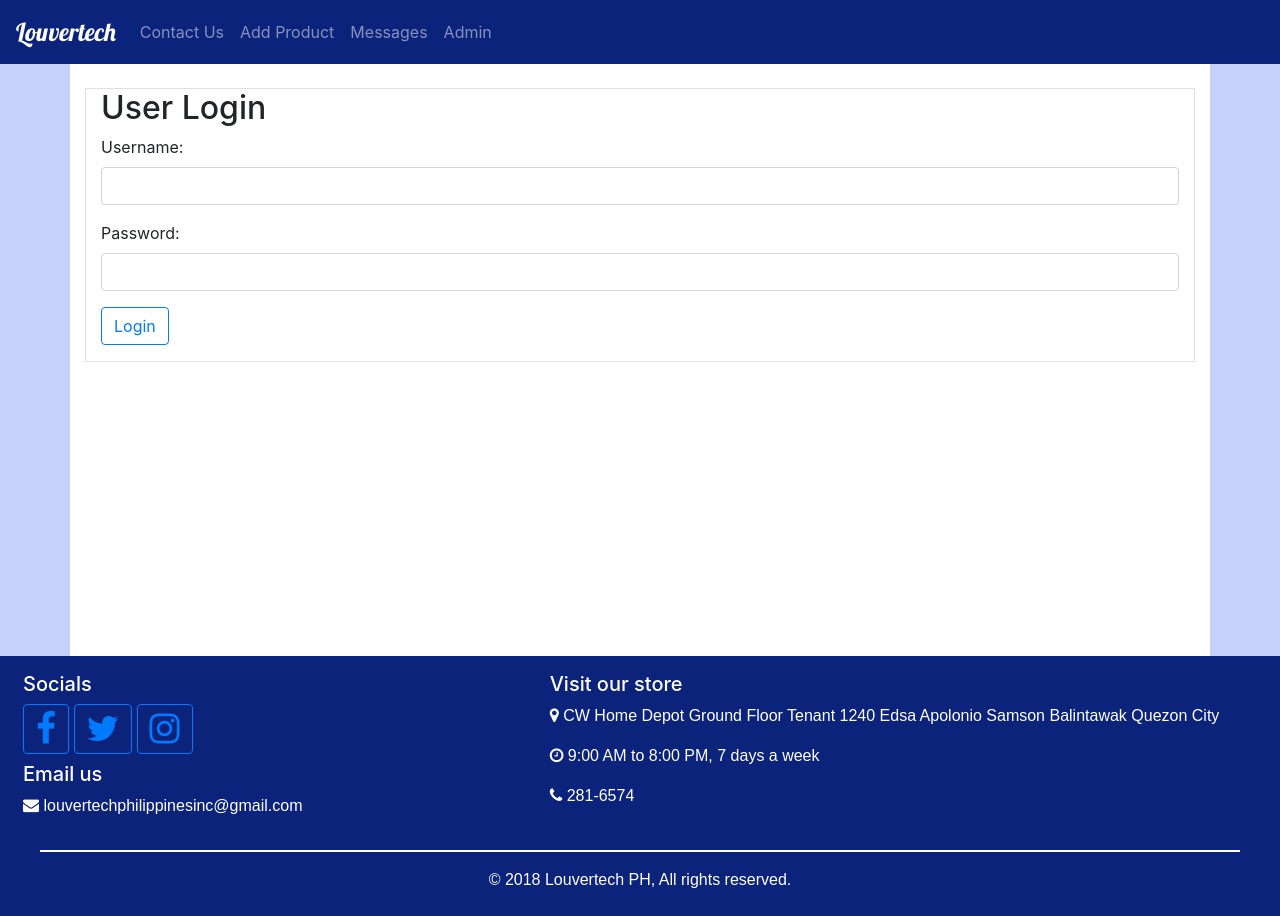
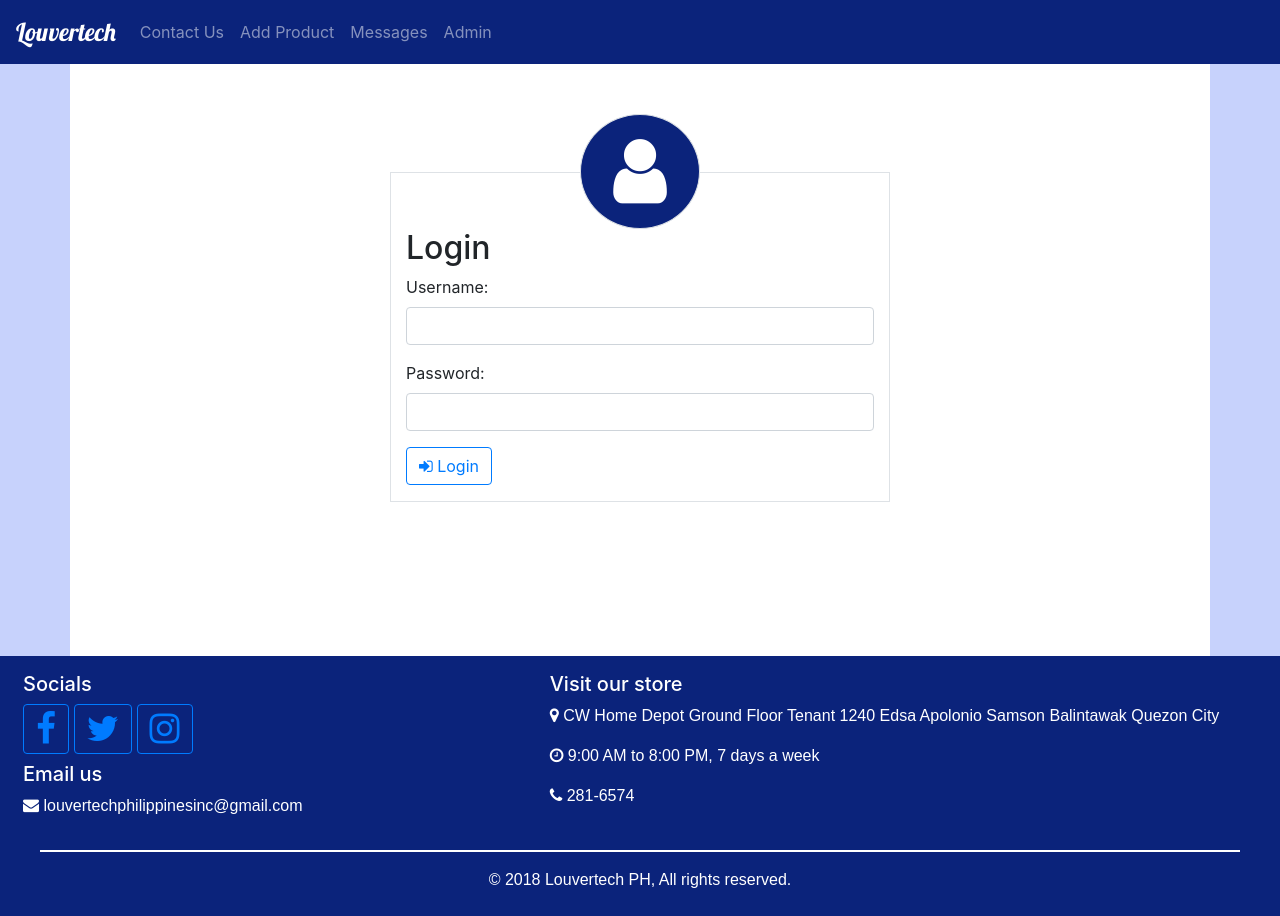
Before and after one commit to arviesan24/Louvertech, a Django app: page /accounts/login/ in a window 1280 px wide. Run offline with Django 3.2, Linux system fonts and the light colour scheme; some libraries are stand-ins or nearby versions.

Commit message:
Update the Forms UI

```diff
--- a/accounts/views.py
+++ b/accounts/views.py
@@ -11,7 +11,7 @@ from django.contrib import messages
 # Create your views here.
 
 def accounts_signup(request):
-    next = request.GET.get("next")
+    # next = request.GET.get("next")
     form = AccountRegistrationForm(request.POST or None)
     if form.is_valid():
         user = form.save(commit=False)
@@ -34,10 +34,6 @@ def accounts_login(request):
     next = request.GET.get("next")
     form = AccountLoginForm(request.POST or None)
 
-    context = {
-        "form": form
-    }
-
     if form.is_valid():
 
 
@@ -49,6 +45,10 @@ def accounts_login(request):
             return redirect(next)
         return redirect("/")
 
+    context = {
+        "form": form
+    }
+
     return render(request, "forms/login_form.html", context)
 
 #TODO: fix signals to avoid is_active getting disabled all the time, it should only work on user registration
--- a/static/my_css/custom.css
+++ b/static/my_css/custom.css
@@ -25,6 +25,25 @@ body {
 .custom_box {
     position: relative;
     overflow: hidden;
+}
+
+.icon_div {
+    font-size: 75px;
+    color: #ffffff;
+    border-radius: 50%;
+    max-width: 120px;
+    text-align: center;
+    display: block;
+    margin-left: auto;
+    margin-right: auto;
+    margin-top: -75px;
+    opacity: 1.0;
+    background: #0B237B;
+}
+
+.frm {
+    max-width:500px;
+    margin-top: 100px;
 }
 
 .custom_box:hover .description {
--- a/templates/forms/add_gallery_form.html
+++ b/templates/forms/add_gallery_form.html
@@ -3,8 +3,11 @@
 {% block title %}Add Product - {% endblock title %}
 
 {% block content %}
-<div class="container-fluid border mt-3">
+<div class="container-fluid frm border pt-3" style="max-width:700px">
+    <div class="icon_div border"><i class="fa fa-image" aria-hidden="true"></i></div>
     <h2>Add a product.</h2>
+
+
 
 {% if messages %}
     <div class="alert alert-success" role="alert">
--- a/templates/forms/login_form.html
+++ b/templates/forms/login_form.html
@@ -3,9 +3,9 @@
 {% block title %}Login - {% endblock title %}
 
 {% block content %}
-<div class="container-fluid border mt-3">
-  <h2>User Login</h2>
-
+<div class="container-fluid frm border pt-3">
+    <div class="icon_div border"><i class="fa fa-user" aria-hidden="true"></i></div>
+    <h2>Login</h2>
   {% if messages %}
   <div class="alert alert-success" role="alert">
       {% for message in messages %}
@@ -51,7 +51,7 @@
         {% endif %}
     </div>
     {% endfor %}
-    <button type="submit" class="btn btn-outline-primary">Login</button>
+    <button type="submit" class="btn btn-outline-primary"><i class="fa fa-sign-in" aria-hidden="true"></i> Login</button>
 </form>
 
 </div>
--- a/templates/forms/registration_form.html
+++ b/templates/forms/registration_form.html
@@ -3,8 +3,9 @@
 {% block title %}Register - {% endblock title %}
 
 {% block content %}
-<div class="container-fluid border mt-3">
-  <h2>Register</h2>
+<div class="container-fluid frm border pt-3">
+    <div class="icon_div border"><i class="fa fa-user-plus" aria-hidden="true"></i></div>
+    <h2>Register</h2>
 
   {% if messages %}
   <div class="alert alert-success" role="alert">
```
Also changed, not shown: templates/forms/contact_us_form.html (+4 -3 lines).
